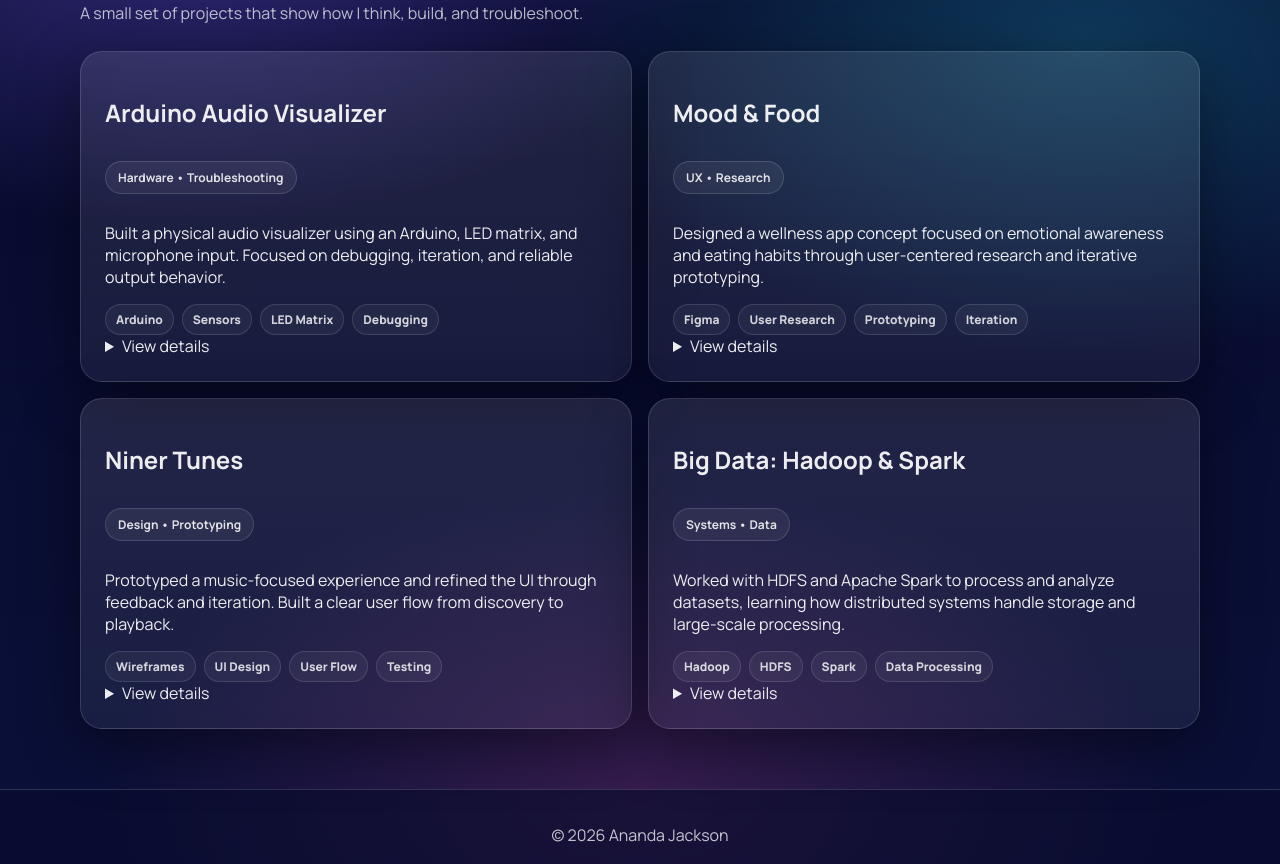
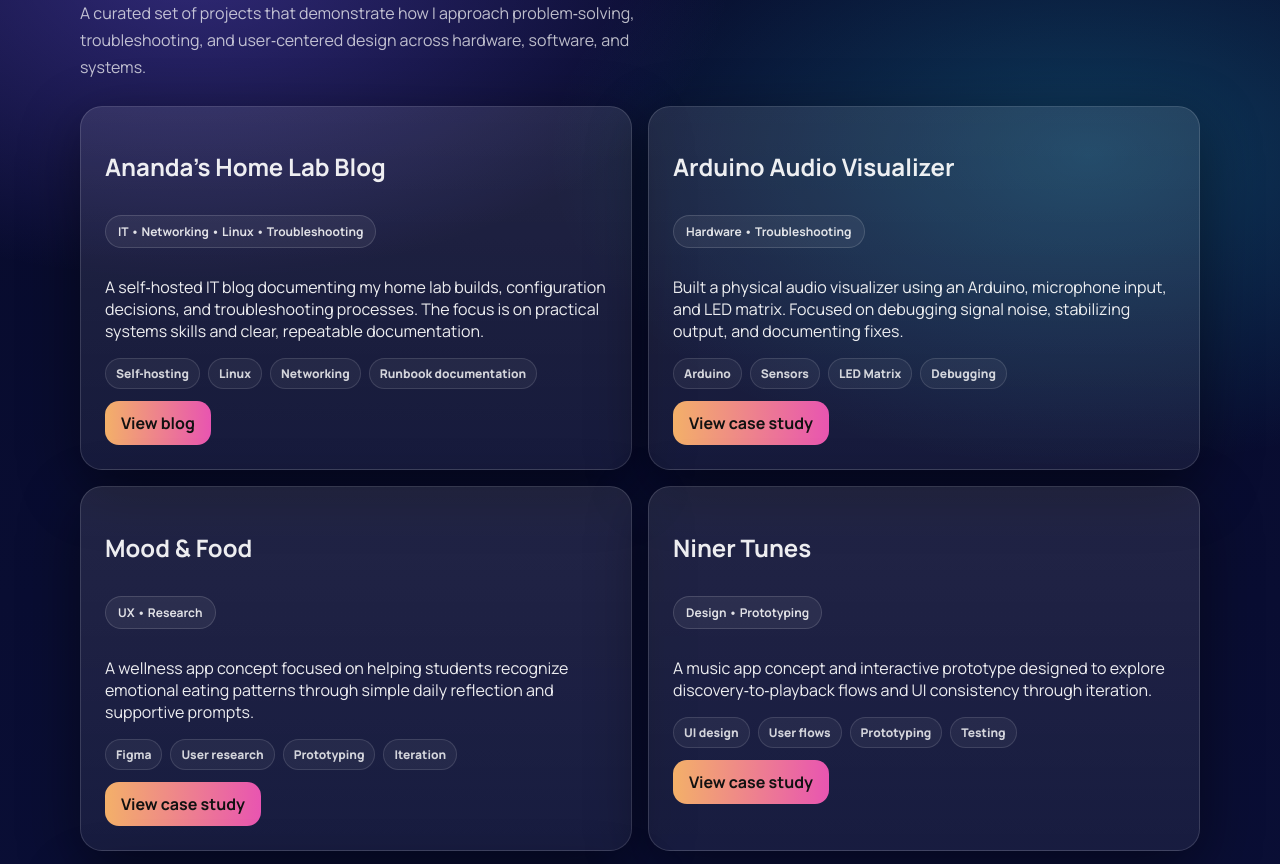
Before and after one commit to ajack139/portfolio, a plain HTML site: page project.html in a window 1280 px wide. Shown: the part 190-1054 px from the top of the page. Drawn offline with Linux system fonts and the light colour scheme.

Commit message:
Add files via upload

```diff
--- a/project.html
+++ b/project.html
@@ -11,8 +11,12 @@
     <nav class="nav">
       <a class="brand" href="index.html">Ananda Jackson</a>
       <div class="nav-links">
-        <a class="active" href="projects.html">Projects</a>
+
+        <a href="index.html#about">About</a>
+        <a href="index.html#contact">Contact</a>
+        <a href="projects.html">Projects</a>
         <a href="resume.pdf" target="_blank" rel="noreferrer">Resume</a>
+
       </div>
     </nav>
   </header>
@@ -20,29 +24,48 @@
   <main class="container">
     <section class="pagehead">
       <h1>Projects</h1>
-      <p class="lead">A small set of projects that show how I think, build, and troubleshoot.</p>
+      <p class="lead">
+        A curated set of projects that demonstrate how I approach problem‑solving,
+        troubleshooting, and user‑centered design across hardware, software, and systems.
+      </p>
     </section>
 
     <section class="grid">
+
+      <article class="card project">
+        <div class="project-top">
+          <h2>Ananda’s Home Lab Blog</h2>
+          <p class="pill">IT • Networking • Linux • Troubleshooting</p>
+        </div>
+        <p>
+          A self‑hosted IT blog documenting my home lab builds, configuration decisions,
+          and troubleshooting processes. The focus is on practical systems skills and
+          clear, repeatable documentation.
+        </p>
+        <ul class="tags">
+          <li>Self‑hosting</li><li>Linux</li><li>Networking</li><li>Runbook documentation</li>
+        </ul>
+        <div class="cta-row" style="margin-top:12px;">
+          <a class="btn" href="https://www.pandahomelab.com/">View blog</a>
+        </div>
+      </article>
+
       <article class="card project">
         <div class="project-top">
           <h2>Arduino Audio Visualizer</h2>
           <p class="pill">Hardware • Troubleshooting</p>
         </div>
         <p>
-          Built a physical audio visualizer using an Arduino, LED matrix, and microphone input.
-          Focused on debugging, iteration, and reliable output behavior.
+          Built a physical audio visualizer using an Arduino, microphone input,
+          and LED matrix. Focused on debugging signal noise, stabilizing output,
+          and documenting fixes.
         </p>
         <ul class="tags">
           <li>Arduino</li><li>Sensors</li><li>LED Matrix</li><li>Debugging</li>
         </ul>
-        <details>
-          <summary>View details</summary>
-          <div class="details">
-            <p><strong>What I did:</strong> integrated components, tested signal behavior, adjusted output modes, documented fixes.</p>
-            <p><strong>Outcome:</strong> working prototype + clearer hardware/software troubleshooting workflow.</p>
-          </div>
-        </details>
+        <div class="cta-row" style="margin-top:12px;">
+          <a class="btn" href="arduino-visualizer.html">View case study</a>
+        </div>
       </article>
 
       <article class="card project">
@@ -51,19 +74,15 @@
           <p class="pill">UX • Research</p>
         </div>
         <p>
-          Designed a wellness app concept focused on emotional awareness and eating habits through
-          user-centered research and iterative prototyping.
+          A wellness app concept focused on helping students recognize emotional
+          eating patterns through simple daily reflection and supportive prompts.
         </p>
         <ul class="tags">
-          <li>Figma</li><li>User Research</li><li>Prototyping</li><li>Iteration</li>
+          <li>Figma</li><li>User research</li><li>Prototyping</li><li>Iteration</li>
         </ul>
-        <details>
-          <summary>View details</summary>
-          <div class="details">
-            <p><strong>What I did:</strong> personas, flows, prototype iterations, usability-minded decisions.</p>
-            <p><strong>Outcome:</strong> interactive prototype + documented design rationale.</p>
-          </div>
-        </details>
+        <div class="cta-row" style="margin-top:12px;">
+          <a class="btn" href="mood-and-food.html">View case study</a>
+        </div>
       </article>
 
       <article class="card project">
@@ -72,19 +91,15 @@
           <p class="pill">Design • Prototyping</p>
         </div>
         <p>
-          Prototyped a music-focused experience and refined the UI through feedback and iteration.
-          Built a clear user flow from discovery to playback.
+          A music app concept and interactive prototype designed to explore
+          discovery‑to‑playback flows and UI consistency through iteration.
         </p>
         <ul class="tags">
-          <li>Wireframes</li><li>UI Design</li><li>User Flow</li><li>Testing</li>
+          <li>UI design</li><li>User flows</li><li>Prototyping</li><li>Testing</li>
         </ul>
-        <details>
-          <summary>View details</summary>
-          <div class="details">
-            <p><strong>What I did:</strong> storyboarding, wireframes, interactive prototype, revisions.</p>
-            <p><strong>Outcome:</strong> polished flow + stronger UI consistency.</p>
-          </div>
-        </details>
+        <div class="cta-row" style="margin-top:12px;">
+          <a class="btn" href="niner-tunes.html">View case study</a>
+        </div>
       </article>
 
       <article class="card project">
@@ -93,20 +108,18 @@
           <p class="pill">Systems • Data</p>
         </div>
         <p>
-          Worked with HDFS and Apache Spark to process and analyze datasets, learning how distributed
-          systems handle storage and large-scale processing.
+          Processed and analyzed large datasets using HDFS and Apache Spark,
+          focusing on distributed workflows, reliable parsing, and
+          accurate aggregation.
         </p>
         <ul class="tags">
-          <li>Hadoop</li><li>HDFS</li><li>Spark</li><li>Data Processing</li>
+          <li>Hadoop</li><li>HDFS</li><li>Spark</li><li>Data processing</li>
         </ul>
-        <details>
-          <summary>View details</summary>
-          <div class="details">
-            <p><strong>What I did:</strong> loaded data into HDFS, ran Spark jobs, validated outputs, documented learnings.</p>
-            <p><strong>Outcome:</strong> clearer understanding of scalability + distributed workflows.</p>
-          </div>
-        </details>
+        <div class="cta-row" style="margin-top:12px;">
+          <a class="btn" href="hadoop-spark.html">View case study</a>
+        </div>
       </article>
+
     </section>
   </main>
 
```
